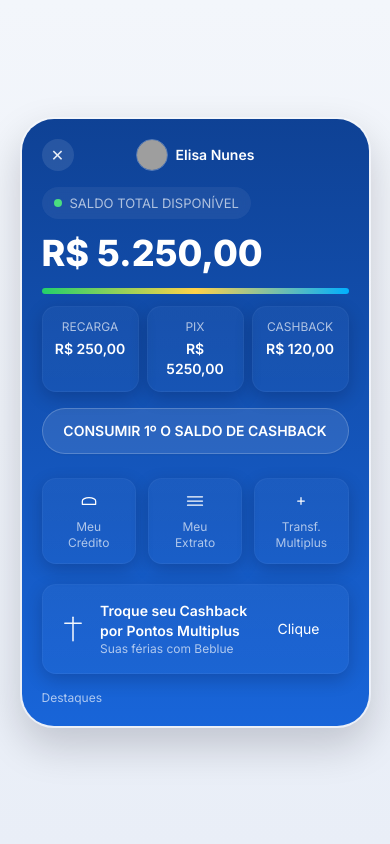
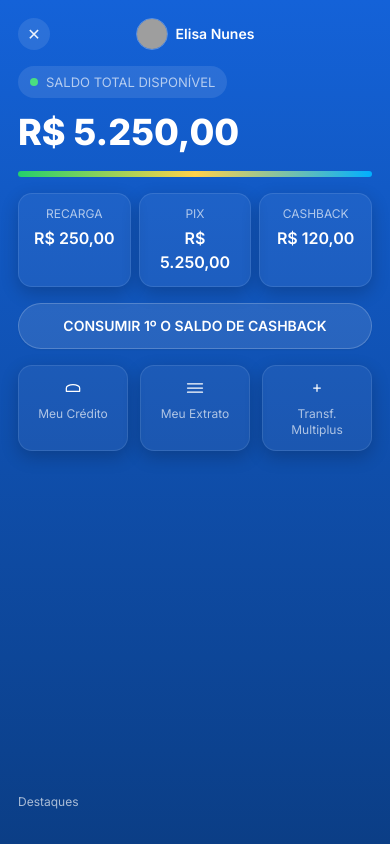
Before and after one commit to autenticadorcrb00001-maker/projetotanos, a plain HTML site: page index.html in a window 390 px wide. Drawn offline with nearby package versions, Linux system fonts and the light colour scheme; grey boxes are pictures that could not be loaded.

Commit message:
Refactor index.html for better layout and design
Updated styles and structure for improved layout and responsiveness.

```diff
--- a/index.html
+++ b/index.html
@@ -9,41 +9,97 @@
   <script src="https://cdn.tailwindcss.com"></script>
   <style>
     :root{
-      --bg-start: #1462d8;
-      --bg-end: #0b3e86;
+      --primary-start: #1462d8;
+      --primary-end: #0b3e86;
       --muted: rgba(255,255,255,0.65);
     }
+
     body{
       font-family: 'Inter', system-ui, -apple-system, 'Segoe UI', Roboto, 'Helvetica Neue', Arial;
-      background: linear-gradient(180deg,#f3f6fb 0%, #e9eef7 100%);
+      background: linear-gradient(180deg, var(--primary-start) 0%, var(--primary-end) 100%);
       display: flex;
       justify-content: center;
       align-items: center;
+      margin: 0;
       height: 100vh;
-      margin: 0;
     }
+
     .phone{
-      width: 360px;
-      max-width:90vw;
-      background: linear-gradient(180deg, rgba(255,255,255,0.04), rgba(255,255,255,0.02));
-      border-radius: 34px;
-      box-shadow: 0 18px 40px rgba(2,6,23,0.18), inset 0 1px 0 rgba(255,255,255,0.02);
-      overflow: hidden;
-      border: 2px solid rgba(255,255,255,0.03);
+      width: 100%;
+      max-width: 400px;
+      height: 100vh; /* preenche toda a altura do celular */
+      background: linear-gradient(180deg, var(--primary-start) 0%, var(--primary-end) 100%);
+      border-radius: 0; /* tela inteira sem bordas arredondadas */
+      box-shadow: none;
+      overflow-y: auto;
+      border: none;
       transform: rotate(0deg);
     }
-    .screen{padding:18px;}
-    .chip{display:inline-flex;align-items:center;gap:8px;padding:8px 12px;border-radius:999px;background:rgba(255,255,255,0.06);backdrop-filter: blur(6px);}
-    .seg-bar{height:6px;border-radius:999px;background:linear-gradient(90deg,#24d06a,#ffd24a,#00b0ff);}
-    .glass-card{background: linear-gradient(180deg, rgba(255,255,255,0.03), rgba(255,255,255,0.02)); border:1px solid rgba(255,255,255,0.04); box-shadow: 0 6px 18px rgba(3,6,23,0.2); border-radius:14px}
-    .small-muted{color:var(--muted);font-size:13px}
+
+    .screen{
+      padding: 18px;
+      height: 100%;
+      display: flex;
+      flex-direction: column;
+      justify-content: space-between;
+      color: white;
+    }
+
+    .chip{
+      display:inline-flex;
+      align-items:center;
+      gap:8px;
+      padding:8px 12px;
+      border-radius:999px;
+      background:rgba(255,255,255,0.1);
+    }
+
+    .seg-bar{
+      height:6px;
+      border-radius:999px;
+      background:linear-gradient(90deg,#24d06a,#ffd24a,#00b0ff);
+    }
+
+    .glass-card{
+      background: rgba(255,255,255,0.05);
+      border:1px solid rgba(255,255,255,0.1);
+      border-radius:14px;
+      box-shadow: 0 6px 18px rgba(0,0,0,0.2);
+      transition: background 0.2s;
+    }
+
+    .glass-card:hover{
+      background: rgba(255,255,255,0.12);
+    }
+
+    .small-muted{
+      color: var(--muted);
+      font-size: 13px;
+    }
+
     a { text-decoration: none; color: inherit; }
+
+    /* scroll suavizado para cards */
+    .grid-scroll {
+      display: grid;
+      grid-template-columns: repeat(3, 1fr);
+      gap: 0.5rem;
+      overflow-x: auto;
+      padding-bottom: 1rem;
+    }
+
+    /* scrollbar invisível */
+    .grid-scroll::-webkit-scrollbar {
+      display: none;
+    }
   </style>
 </head>
 <body>
   <div class="phone">
-    <div class="screen bg-gradient-to-b from-[rgba(10,62,147,0.98)] to-[rgba(20,98,216,0.98)] p-5">
-      <div class="flex items-center justify-between">
+    <div class="screen">
+      <!-- Topo -->
+      <div>
+        <div class="flex items-center justify-between mb-4">
           <button class="w-8 h-8 flex items-center justify-center rounded-full bg-white/10 text-white/90">✕</button>
           <div class="flex items-center gap-2 text-white">
             <img src="https://ui-avatars.com/api/?name=Elisa+Nunes&background=ffffff&color=0b3e86&size=48" alt="avatar" class="w-8 h-8 rounded-full border border-white/30" />
@@ -52,27 +108,24 @@
           <div class="w-8"></div>
         </div>
 
-      <div class="mt-4">
-        <div class="flex items-center gap-3">
-          <div class="chip text-white text-xs">
+        <!-- Saldo -->
+        <div class="chip text-white text-xs mb-3">
           <span class="w-2 h-2 rounded-full bg-green-400 inline-block"></span>
           <span class="small-muted">SALDO TOTAL DISPONÍVEL</span>
         </div>
-        </div>
 
-        <div class="mt-3 text-white">
-          <div class="text-4xl font-extrabold leading-tight">R$ 5.250,00</div>
-          <div class="mt-3 seg-bar w-full"></div>
-        </div>
+        <div class="text-4xl font-extrabold leading-tight mb-4">R$ 5.250,00</div>
+        <div class="seg-bar w-full mb-4"></div>
 
-        <div class="mt-3 grid grid-cols-3 gap-2 text-white text-sm">
-          <a href="recarga.html" class="glass-card p-3 text-center block hover:bg-white/10 transition">
+        <!-- Ações rápidas -->
+        <div class="grid grid-cols-3 gap-2 mb-4">
+          <a href="recarga.html" class="glass-card p-3 text-center block">
             <div class="text-xs small-muted">RECARGA</div>
             <div class="font-semibold mt-1">R$ 250,00</div>
           </a>
-          <a href="pix.html" class="glass-card p-3 text-center block hover:bg-white/10 transition">
+          <a href="pix.html" class="glass-card p-3 text-center block">
             <div class="text-xs small-muted">PIX</div>
-            <div class="font-semibold mt-1">R$ 5250,00</div>
+            <div class="font-semibold mt-1">R$ 5.250,00</div>
           </a>
           <div class="glass-card p-3 text-center">
             <div class="text-xs small-muted">CASHBACK</div>
@@ -80,28 +133,25 @@
           </div>
         </div>
 
-        <div class="mt-4">
-          <button onclick="window.location.href='credito.html'" class="w-full py-3 rounded-full bg-white/10 border border-white/20 text-white font-semibold text-sm shadow-sm">
+        <button onclick="window.location.href='credito.html'" class="w-full py-3 rounded-full bg-white/10 border border-white/20 text-white font-semibold text-sm shadow-sm mb-4">
           CONSUMIR 1º O SALDO DE CASHBACK
         </button>
-        </div>
-      </div>
 
-      <div class="mt-6">
-        <div class="grid grid-cols-3 gap-3">
-          <a href="credito.html" class="glass-card p-3 text-white text-center block hover:bg-white/10 transition">
+        <!-- Menu inferior -->
+        <div class="grid grid-cols-3 gap-3 mb-4">
+          <a href="credito.html" class="glass-card p-3 text-center block">
             <svg xmlns="http://www.w3.org/2000/svg" class="mx-auto" width="20" height="20" fill="none" viewBox="0 0 24 24" stroke="currentColor"><path stroke-linecap="round" stroke-linejoin="round" stroke-width="1.5" d="M12 8c-4.418 0-8 1.79-8 4v4h16v-4c0-2.21-3.582-4-8-4z"/></svg>
             <div class="mt-2 text-xs small-muted">Meu Crédito</div>
           </a>
 
-          <a href="extrato.html" class="glass-card p-3 text-white text-center block hover:bg-white/10 transition">
+          <a href="extrato.html" class="glass-card p-3 text-center block">
             <svg xmlns="http://www.w3.org/2000/svg" class="mx-auto" width="20" height="20" fill="none" viewBox="0 0 24 24" stroke="currentColor">
               <path stroke-linecap="round" stroke-linejoin="round" stroke-width="1.5" d="M3 7h18M3 12h18M3 17h18"/>
             </svg>
             <div class="mt-2 text-xs small-muted">Meu Extrato</div>
           </a>
 
-          <div class="glass-card p-3 text-white text-center">
+          <div class="glass-card p-3 text-center">
             <svg xmlns="http://www.w3.org/2000/svg" class="mx-auto" width="20" height="20" fill="none" viewBox="0 0 24 24" stroke="currentColor">
               <path stroke-linecap="round" stroke-linejoin="round" stroke-width="1.5" d="M12 8v8m4-4H8"/>
             </svg>
@@ -110,21 +160,10 @@
         </div>
       </div>
 
-      <div class="mt-5 glass-card p-4 text-white flex items-center gap-3">
-        <div class="w-14 h-14 rounded-lg bg-white/12 flex items-center justify-center">
-          <svg width="28" height="28" viewBox="0 0 24 24" fill="none" stroke="currentColor" stroke-width="1.3" stroke-linecap="round" stroke-linejoin="round" class="opacity-95"><path d="M12 2v20"/><path d="M5 7h14"/></svg>
+      <!-- Rodapé / Destaques -->
+      <div class="mb-4 text-xs small-muted">
+        Destaques
       </div>
-        <div>
-          <div class="text-sm font-semibold">Troque seu Cashback por Pontos Multiplus</div>
-          <div class="text-xs small-muted">Suas férias com Beblue</div>
-        </div>
-        <div class="ml-auto">
-          <button onclick="window.location.href='multiplus.html'" class="px-3 py-2 rounded-lg bg-white/6 text-white text-sm">Clique</button>
-        </div>
-      </div>
-
-      <div class="mt-4 text-xs small-muted">Destaques</div>
-
     </div>
   </div>
 </body>
```
Lines whose indentation alone changed are shown as unchanged.
